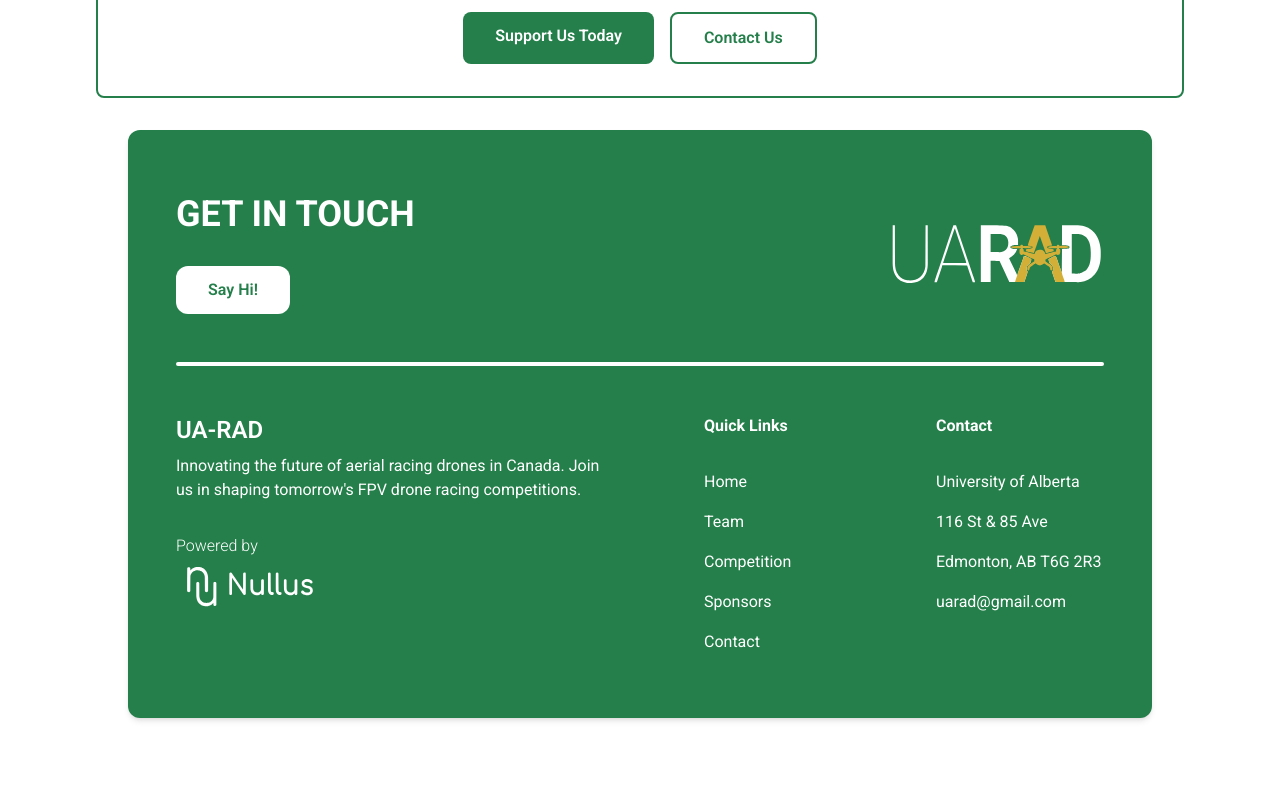
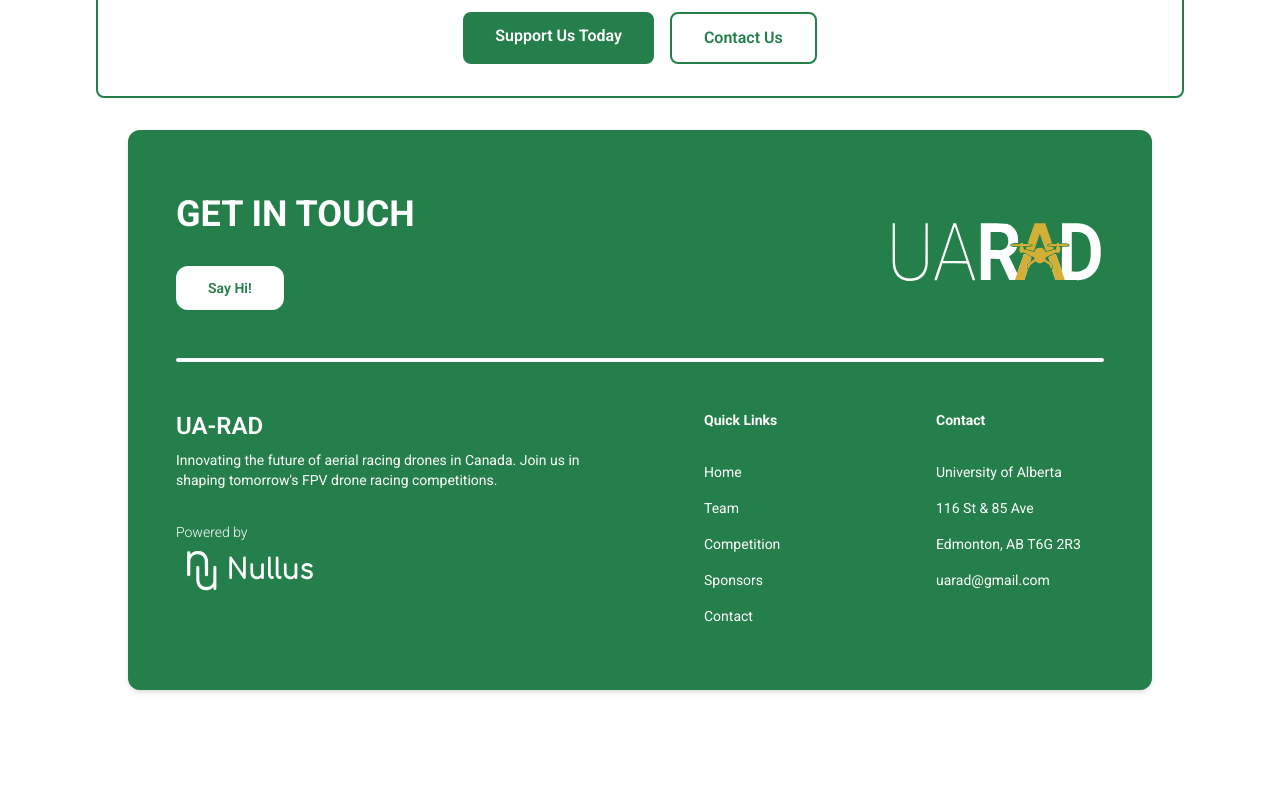
Before and after one commit to alejandrocqvd/ua-rad, a Next.js app: page /sponsors in a window 1280 px wide. Shown: the part 2400-3200 px from the top of the page. Built offline with nearby package versions, Linux system fonts and the light colour scheme.

Commit message:
fixed text size in footer

```diff
--- a/src/components/common/Footer.jsx
+++ b/src/components/common/Footer.jsx
@@ -3,7 +3,7 @@ import Image from "next/image";
 
 const Footer = () => {
     return (
-        <footer className="flex flex-col justify-center items-center max-w-5xl mx-2 shadow-md md:mx-auto bg-[#247F4A] rounded-xl py-12 md:py-16 px-8 md:px-12 mb-2 md:mb-12 text-white">
+        <footer className="text-sm flex flex-col justify-center items-center max-w-5xl mx-2 shadow-md md:mx-auto bg-[#247F4A] rounded-xl py-12 md:py-16 px-8 md:px-12 mb-2 md:mb-12 text-white">
             <div className="flex flex-col md:flex-row justify-between items-center w-full">
                 <Link href={'/'} className="flex md:hidden">
                     <Image
```
